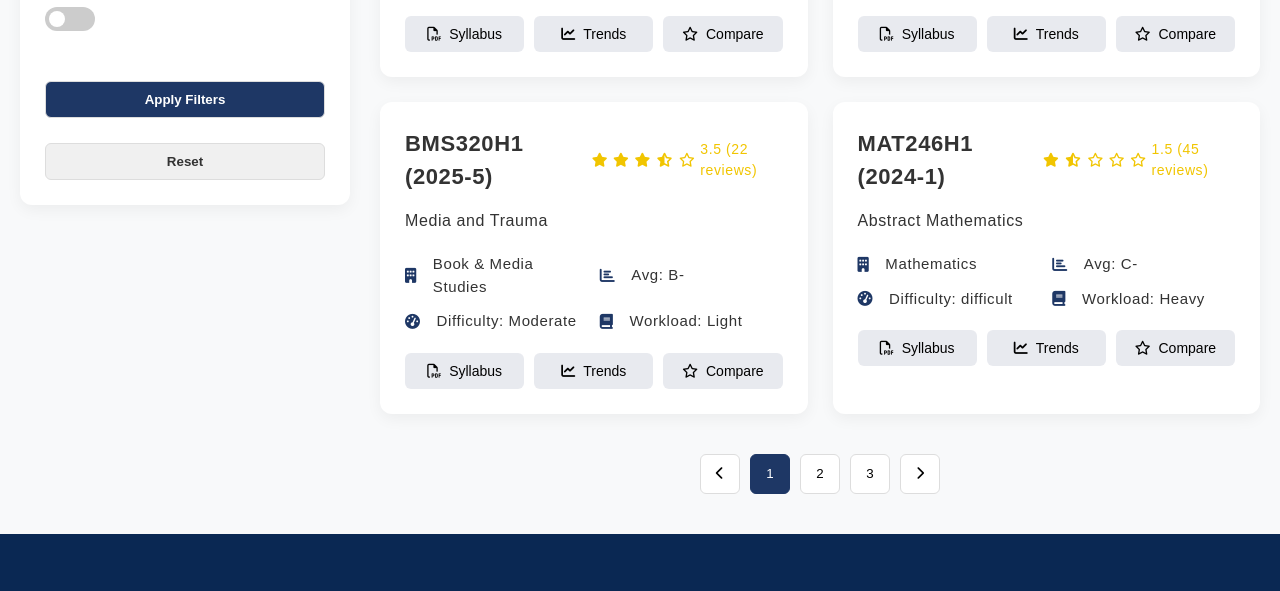
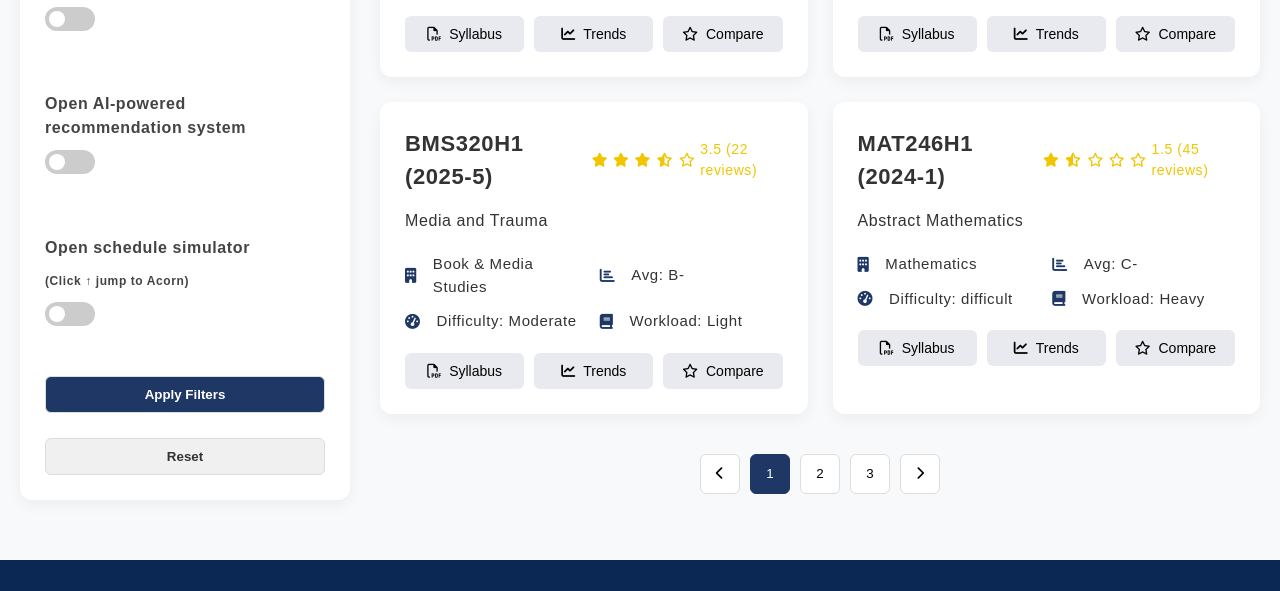
Before and after one commit to WWendyii/UofTips, a plain HTML site: page course.html in a window 1280 px wide. Shown: the part 1171-1762 px from the top of the page. Drawn offline with Linux system fonts and the light colour scheme.

Commit message:
Update course.html

```diff
--- a/course.html
+++ b/course.html
@@ -405,6 +405,21 @@
           <span class="slider round"></span>
         </label>
       </div>
+	<div class="filter-group">
+		<h4>Open AI-powered recommendation system</h4>
+        <label class="switch">
+          <input type="checkbox">
+          <span class="slider round"></span>
+        </label>
+      </div>
+
+	    <div class="filter-group">
+        <a href="https://www.acorn.utoronto.ca/" style="text-decoration:none"> <h4>Open schedule simulator <p style="font-size: 12px;">(Click ↑ jump to Acorn)</p></h4></a>
+        <label class="switch">
+          <input type="checkbox">
+          <span class="slider round"></span>
+        </label>
+      </div>
 
       <button class="apply-filters" onclick="window.alert('In real platform will contain all programs, and this filter can use')">Apply Filters</button>
       <button class="reset-filters" onclick="window.alert('In real platform your selection will be reset')">Reset</button>
```
